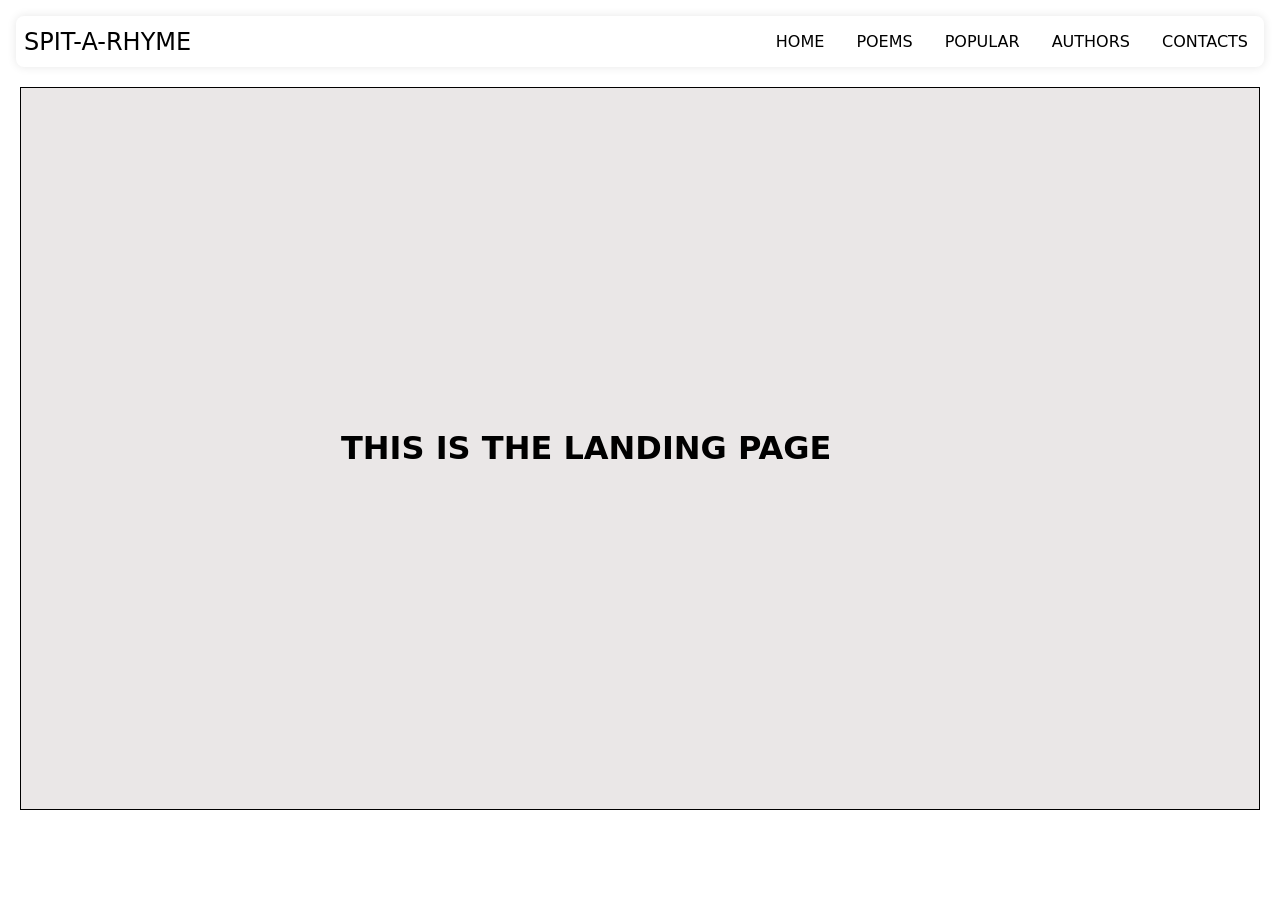
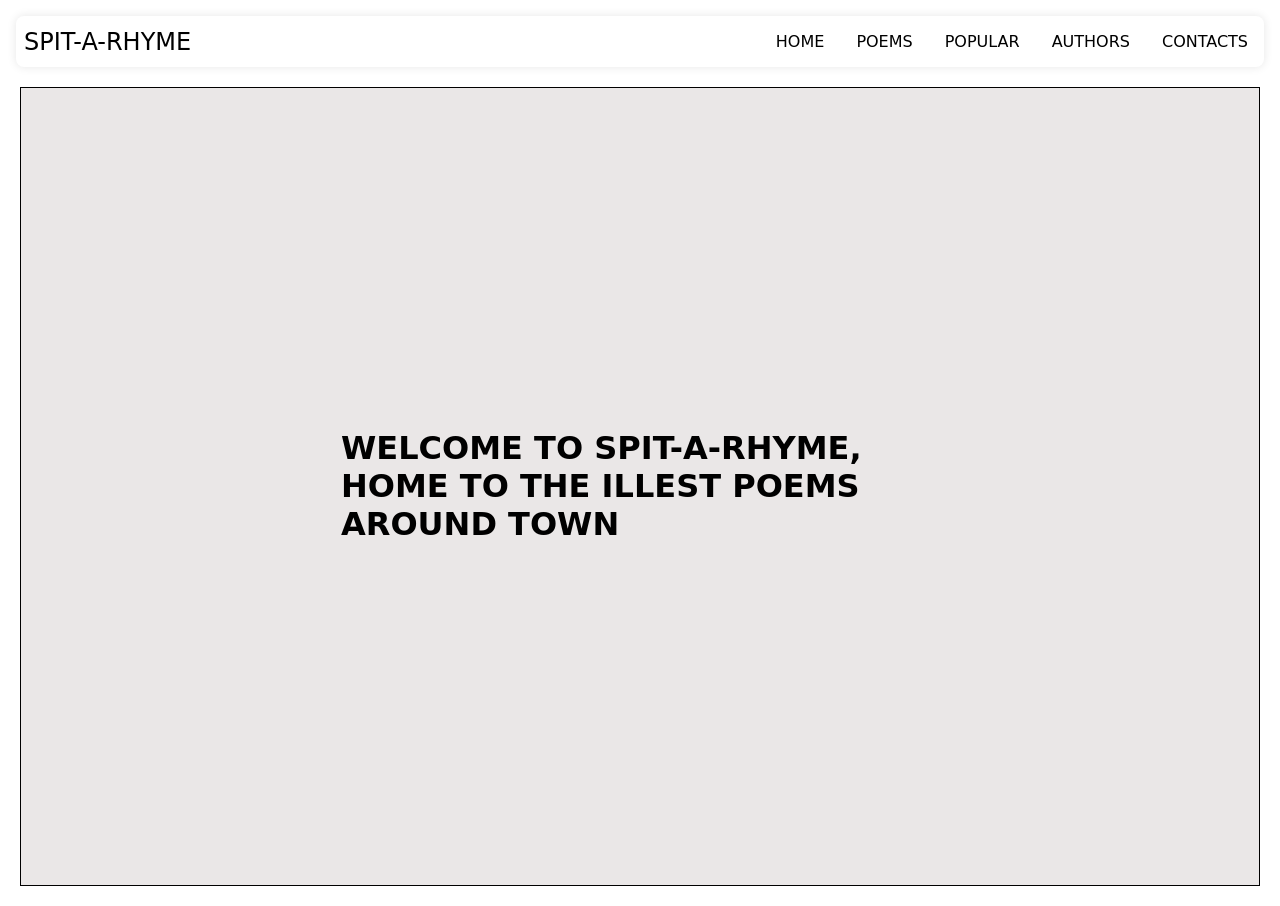
Before and after one commit to Maish123/poem-frontend, a React (Create React App) app in the folder my-poem-app/: page / in a window 1280 px wide. Before the commit the page ends 830 px from the top, so only its background shows below. Built offline with nearby package versions, Linux system fonts and the light colour scheme; no server answers; the HTML template or start-up script is replaced by a standard one.

Commit message:
updated langind essage

```diff
--- a/my-poem-app/src/components/Home.js
+++ b/my-poem-app/src/components/Home.js
@@ -3,7 +3,7 @@ import React from "react";
 function Home(){
   return(
     <div className="bg-image">
-      <h1>THIS IS THE LANDING PAGE</h1>
+      <h1>WELCOME TO SPIT-A-RHYME, HOME TO THE ILLEST POEMS AROUND TOWN</h1>
     </div>
   )
 }
```
